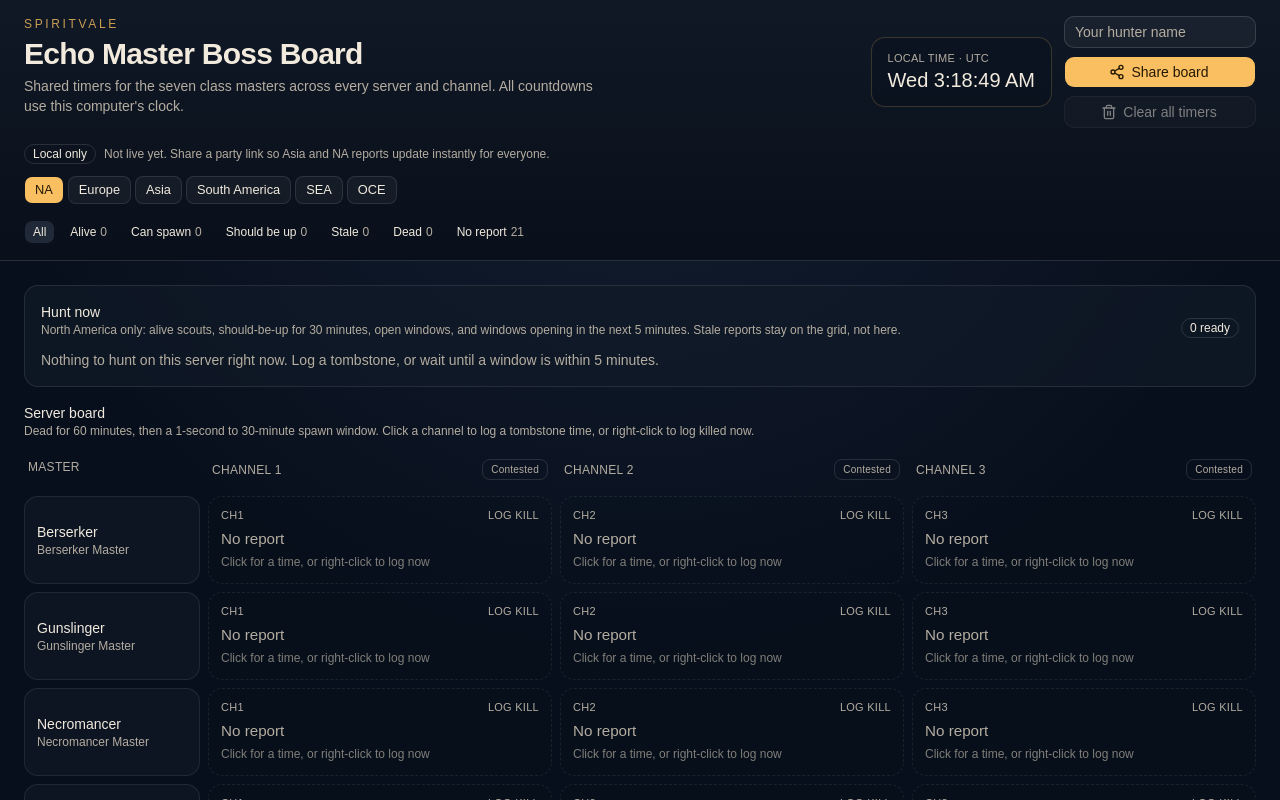
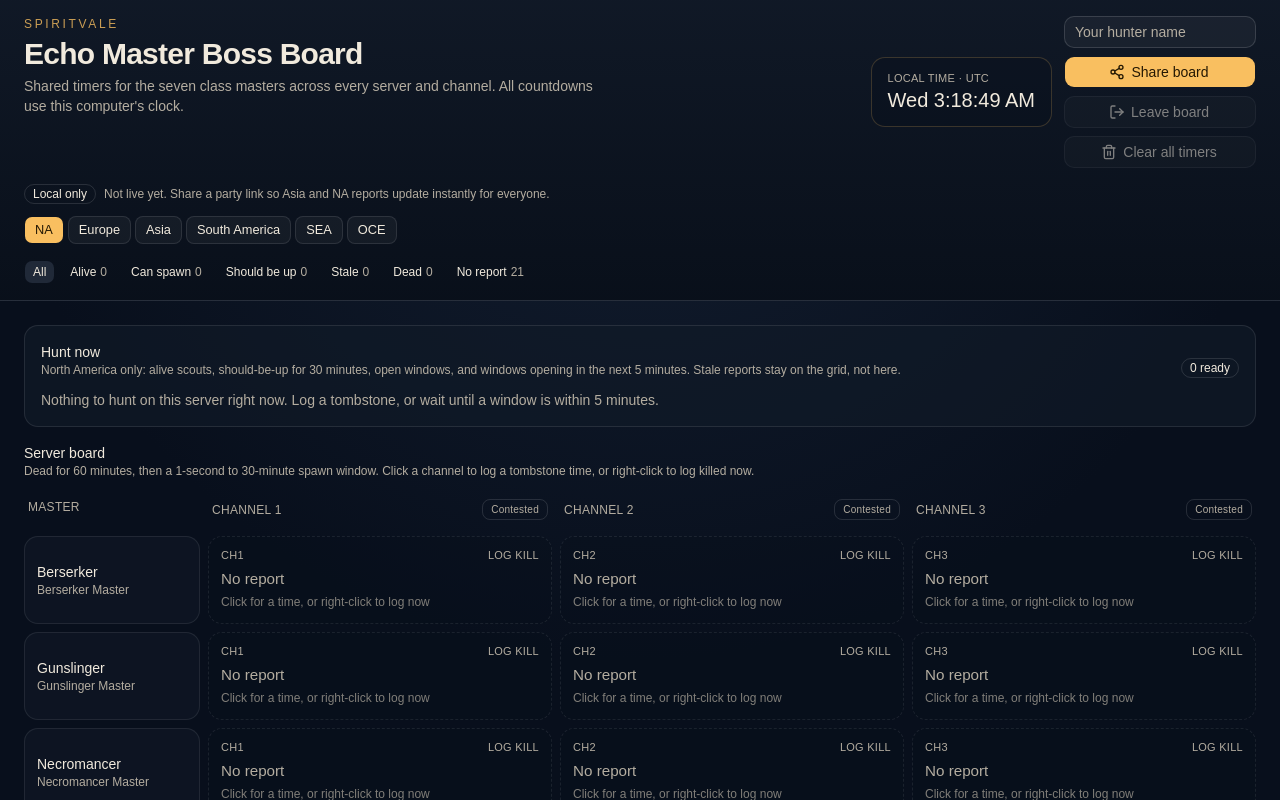
Before and after one commit to gino-vi/echo-timer, a React (Vite) app: page / in a window 1280 px wide. Shown: the top 800 px of the page. Built offline with nearby package versions, Linux system fonts and the light colour scheme.

Commit message:
Add Leave board under Share board
Drop the party link, disconnect live sync, and return to the local site without the shared-board URL.

Co-authored-by: walknotthemiddleroad <walknotthemiddleroad@gmail.com>

```diff
--- a/src/App.tsx
+++ b/src/App.tsx
@@ -49,6 +49,7 @@ export default function App() {
         remoteHunters={boardState.remoteHunters}
         partyUrl={boardState.partyUrl}
         onCreateBoard={boardState.createSharedBoard}
+        onLeaveBoard={boardState.leaveBoard}
         onImport={handleImport}
         onClearAll={boardState.clearAllTimers}
         hasReports={boardState.hasReports}
--- a/src/components/Header.tsx
+++ b/src/components/Header.tsx
@@ -17,7 +17,7 @@ import { formatClock, timezoneLabel } from '@/lib/format'
 import type { SyncState } from '@/hooks/useBoard'
 import { listConnectedHunters, type RemoteHunter } from '@/lib/hunters'
 import { cn } from '@/lib/utils'
-import { Link2, Loader2, Share2, Trash2, Upload } from 'lucide-react'
+import { Link2, Loader2, LogOut, Share2, Trash2, Upload } from 'lucide-react'
 
 const FILTERS: { id: HuntFilter; label: string }[] = [
   { id: 'all', label: 'All' },
@@ -44,6 +44,7 @@ type HeaderProps = {
   remoteHunters: RemoteHunter[]
   partyUrl: string | null
   onCreateBoard: () => Promise<string>
+  onLeaveBoard: () => void
   onImport: (text: string) => void
   onClearAll: () => void
   hasReports: boolean
@@ -65,6 +66,7 @@ export function Header({
   remoteHunters,
   partyUrl,
   onCreateBoard,
+  onLeaveBoard,
   onImport,
   onClearAll,
   hasReports,
@@ -145,6 +147,18 @@ export function Header({
               <Button onClick={() => setShareOpen(true)}>
                 <Share2 data-icon="inline-start" />
                 Share board
+              </Button>
+              <Button
+                variant="outline"
+                disabled={!partyUrl}
+                onClick={() => {
+                  onLeaveBoard()
+                  setShareOpen(false)
+                  toast.success('Left the shared board')
+                }}
+              >
+                <LogOut data-icon="inline-start" />
+                Leave board
               </Button>
               <Button
                 variant={confirmClear ? 'destructive' : 'outline'}
--- a/src/hooks/useBoard.ts
+++ b/src/hooks/useBoard.ts
@@ -334,6 +334,16 @@ export function useBoard() {
     [broadcast, enqueuePush],
   )
 
+  const leaveBoard = useCallback(() => {
+    if (!roomRef.current) return
+    setRoom(null)
+    setSyncState('local')
+    setSyncError(null)
+    setHunterCount(0)
+    hunterCountRef.current = 0
+    setRemoteHunters([])
+  }, [])
+
   const partyUrl = room
     ? `${window.location.origin}${window.location.pathname}?board=${encodeURIComponent(encodeRoom(room))}`
     : null
@@ -355,6 +365,7 @@ export function useBoard() {
     clearTimer,
     clearAllTimers: clearAllTimersOnBoard,
     createSharedBoard,
+    leaveBoard,
     importBoard,
     refreshRemote,
     hasReports: hasKillReports(board),
```
Also changed, not shown: 1 other file (tests, documents, lock files or other folders).
